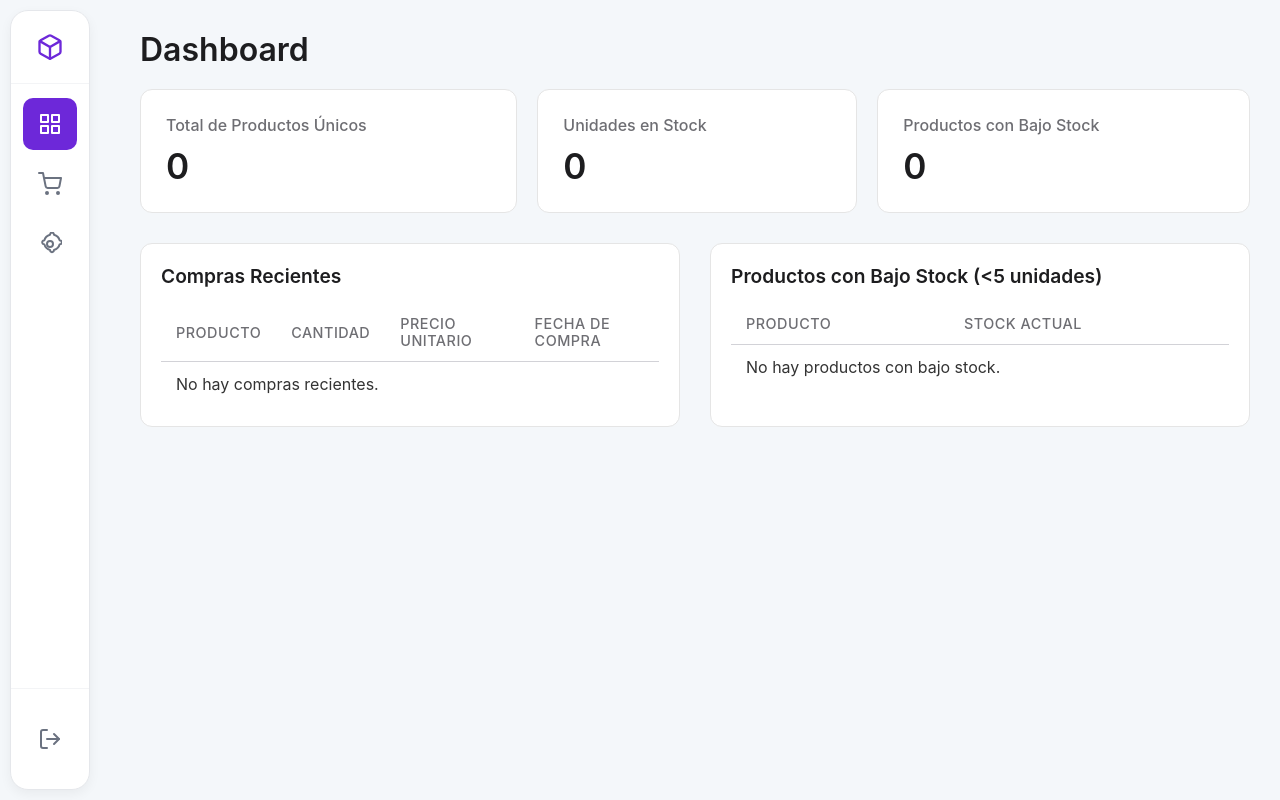
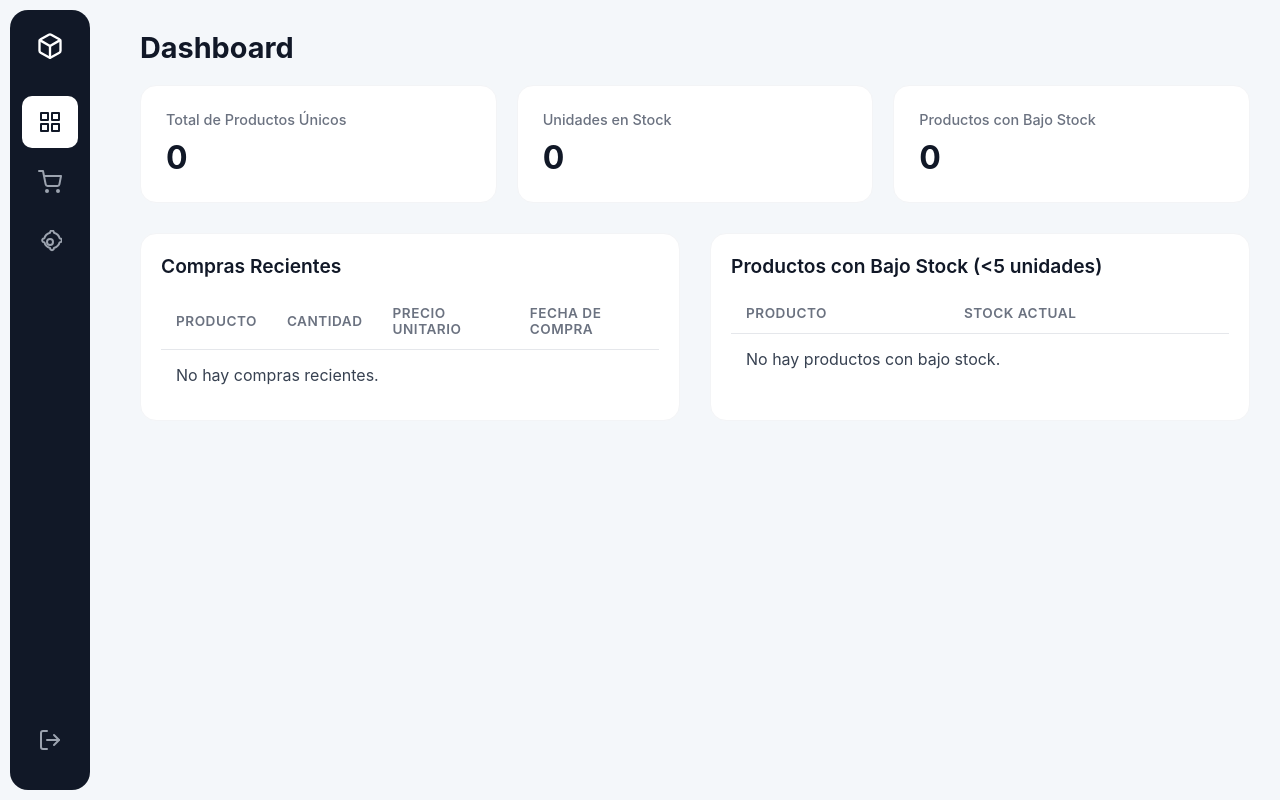
Before and after one commit to Codearlo/sis_inv, a PHP site: page /dashboard.php in a window 1280 px wide. Run offline with PHP 8.4, Linux system fonts and the light colour scheme; the visitor is signed in with stand-in values (Sample User, id 1); data that the repository does not hold is empty.

Commit message:
Subiendo los archivos

```diff
--- a/public/css/dashboard_styles.css
+++ b/public/css/dashboard_styles.css
@@ -1,6 +1,6 @@
 /* Estilos específicos para el componente Dashboard */
 body {
-    font-family: -apple-system, BlinkMacSystemFont, "Segoe UI", Roboto, "Helvetica Neue", Arial, sans-serif;
+    font-family: -apple-system, BlinkMacSystemFont, "Segoe UI", Roboto, "Helvetica Neue", Arial, "Noto Sans", sans-serif, "Apple Color Emoji", "Segoe UI Emoji", "Segoe UI Symbol", "Noto Color Emoji";
     background-color: #f4f7fa;
     color: #333;
 }
@@ -13,38 +13,37 @@ body {
 
 .dashboard_main-content header h1 {
     margin-bottom: 20px;
-    color: #1d1d1f;
-    font-weight: 600;
+    color: #111827;
+    font-size: 1.8rem;
+    font-weight: 700;
 }
 
 .dashboard_cards-container {
-    display: flex;
+    display: grid;
+    grid-template-columns: repeat(auto-fit, minmax(200px, 1fr));
     gap: 20px;
     margin-bottom: 30px;
-    flex-wrap: wrap;
 }
 
 .dashboard_card {
     background-color: #fff;
     padding: 25px;
-    flex-grow: 1;
-    border-radius: 12px;
-    border: 1px solid #e5e5e5;
+    border-radius: 16px;
+    border: 1px solid #F3F4F6; /* Borde más sutil */
     text-align: left;
-    min-width: 200px;
 }
 
 .dashboard_card h3 {
     margin-bottom: 10px;
-    font-size: 1em;
+    font-size: 0.9em;
     font-weight: 500;
-    color: #6e6e73;
+    color: #6B7280;
 }
 
 .dashboard_card p {
-    font-size: 2.2em;
-    font-weight: 600;
-    color: #1d1d1f;
+    font-size: 2em;
+    font-weight: 700;
+    color: #111827;
 }
 
 .dashboard_tables-container {
@@ -62,14 +61,14 @@ body {
 .dashboard_table-wrapper {
     background-color: #fff;
     padding: 20px;
-    border-radius: 12px;
-    border: 1px solid #e5e5e5;
+    border-radius: 16px;
+    border: 1px solid #F3F4F6;
     overflow-x: auto;
 }
 
 .dashboard_table-wrapper h2 {
     margin-bottom: 15px;
-    color: #1d1d1f;
+    color: #111827;
     font-size: 1.2em;
     font-weight: 600;
 }
@@ -80,23 +79,24 @@ body {
 }
 
 .dashboard_table-wrapper thead tr {
-    border-bottom: 1px solid #d2d2d7;
+    border-bottom: 1px solid #E5E7EB;
 }
 
 .dashboard_table-wrapper th {
     padding: 12px 15px;
     text-align: left;
-    font-size: 0.9em;
-    font-weight: 500;
-    color: #6e6e73;
+    font-size: 0.85em;
+    font-weight: 600;
+    color: #6B7280;
     text-transform: uppercase;
     letter-spacing: 0.5px;
 }
 
 .dashboard_table-wrapper td {
-    padding: 12px 15px;
+    padding: 15px;
     text-align: left;
-    border-bottom: 1px solid #f5f5f7;
+    border-bottom: 1px solid #F3F4F6;
+    color: #374151;
 }
 
 .dashboard_table-wrapper tbody tr:last-child td {
@@ -104,6 +104,6 @@ body {
 }
 
 .dashboard_low-stock {
-    color: #ff3b30;
+    color: #EF4444; /* Rojo para alertas */
     font-weight: 600;
 }
--- a/public/css/sidebar_styles.css
+++ b/public/css/sidebar_styles.css
@@ -5,14 +5,11 @@
     position: fixed;
     top: 10px;
     left: 10px;
-    background-color: #FFFFFF;
+    background-color: #111827; /* Fondo oscuro */
     border-radius: 18px;
-    border: 1px solid #E5E7EB;
-    box-shadow: 0 4px 12px rgba(0, 0, 0, 0.05);
     display: flex;
     flex-direction: column;
     z-index: 1000;
-    /* Ya no hay transición de ancho */
 }
 
 .sidebar_header {
@@ -25,7 +22,7 @@
 }
 
 .sidebar_header .sidebar_icon {
-    color: #6D28D9;
+    color: #FFFFFF; /* Ícono de header blanco */
 }
 
 .sidebar_nav {
@@ -33,7 +30,6 @@
     display: flex;
     flex-direction: column;
     padding: 10px 0;
-    border-top: 1px solid #F3F4F6;
 }
 
 .sidebar_nav-item {
@@ -41,7 +37,7 @@
     align-items: center;
     justify-content: center; /* Íconos siempre centrados */
     text-decoration: none;
-    color: #4B5563;
+    color: #9CA3AF; /* Color de íconos inactivos */
     height: 52px;
     margin: 4px 12px;
     border-radius: 10px;
@@ -50,20 +46,21 @@
 }
 
 .sidebar_nav-item:hover {
-    background-color: #F5F3FF;
+    background-color: #1F2937; /* Fondo sutil en hover */
+    color: #FFFFFF;
 }
 
 .sidebar_nav-item.active {
-    background-color: #6D28D9;
-    color: #FFFFFF;
+    background-color: #FFFFFF; /* Fondo blanco para el activo */
+    color: #111827; /* Ícono oscuro para el activo */
 }
 
 .sidebar_nav-item.active .sidebar_icon,
 .sidebar_nav-item.active:hover .sidebar_icon {
-    color: #FFFFFF;
+    color: #111827;
 }
 .sidebar_nav-item:hover .sidebar_icon {
-    color: #5B21B6;
+    color: #FFFFFF;
 }
 
 .sidebar_icon {
@@ -71,7 +68,7 @@
     align-items: center;
     justify-content: center;
     min-width: 24px;
-    color: #6B7280;
+    color: #9CA3AF; /* Color base de íconos */
     transition: color 0.2s ease-in-out;
 }
 
@@ -105,18 +102,17 @@
     transition-delay: 0.2s; /* Pequeño retraso para que no aparezca instantáneamente */
 }
 
-
 .sidebar_footer {
     padding: 20px 0;
-    border-top: 1px solid #F3F4F6;
     margin-top: auto;
 }
 
-.sidebar_logout-item {
-    color: #EF4444;
+/* Se quita el color rojo para el logout para mantener la consistencia */
+.sidebar_logout-item .sidebar_icon {
+    color: #9CA3AF;
 }
 .sidebar_logout-item:hover {
-    background-color: #FEE2E2;
+    background-color: #FEF2F2; /* Un rojo muy claro para indicar acción destructiva */
 }
 .sidebar_logout-item:hover .sidebar_icon {
     color: #B91C1C;
```
Also changed, not shown: public/css/form_styles.css (+10 -9 lines), public/css/pedidos_styles.css (+12 -10 lines).
